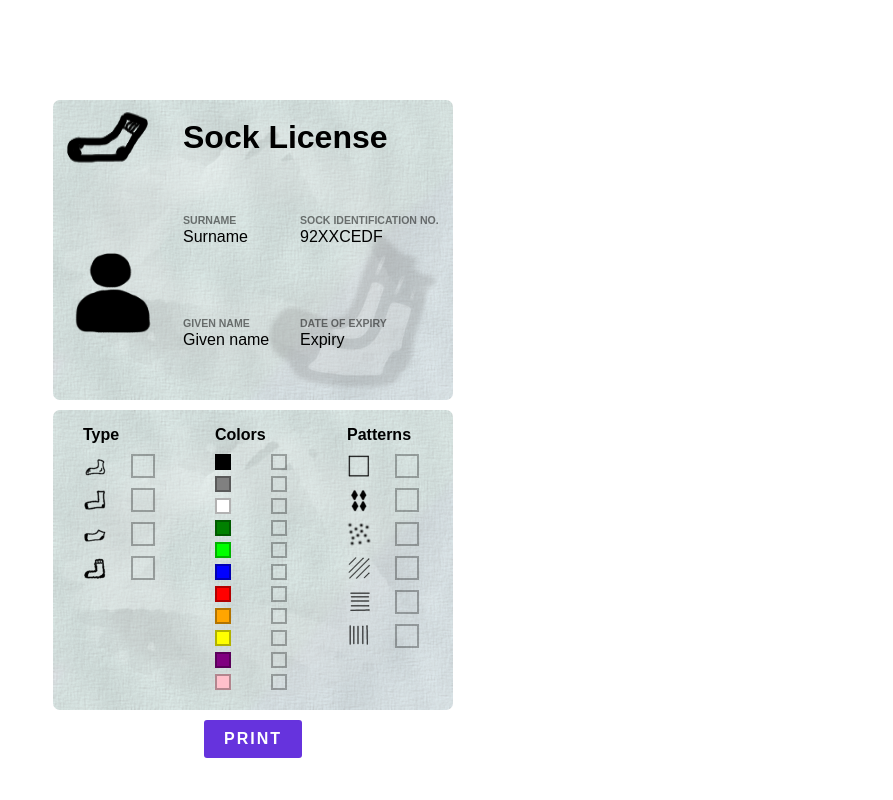
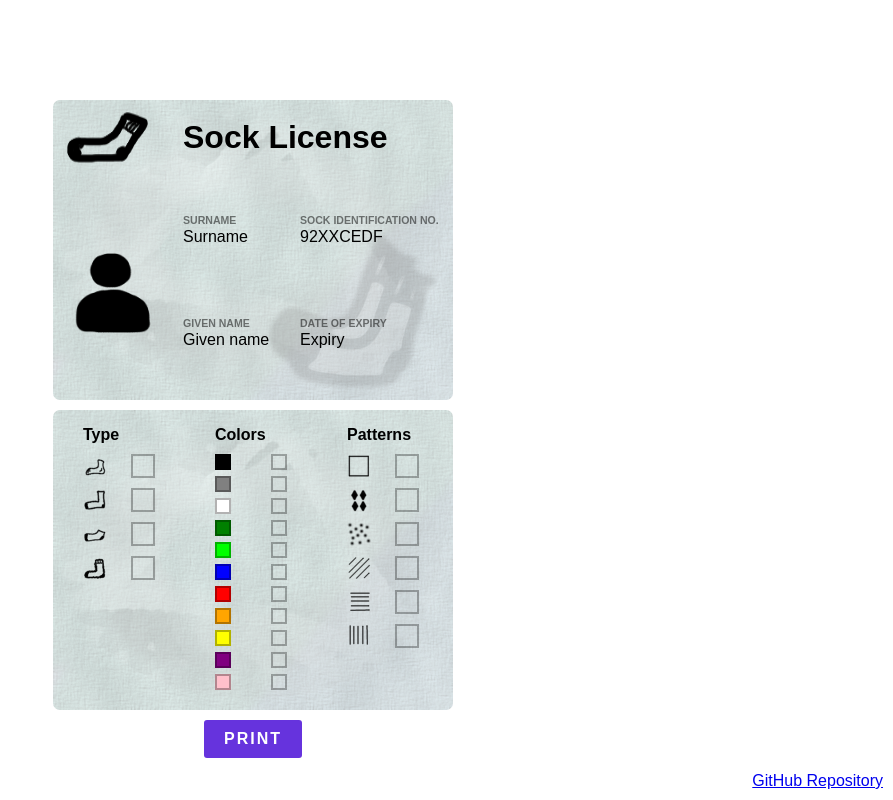
Before and after one commit to enoy19/sock-license, an Angular app: page / in a window 1280 px wide. Shown: the whole page, without its empty margins (387-1280 px from the left). Built offline with nearby package versions, Linux system fonts and the light colour scheme.

Commit message:
Add a github link

```diff
--- a/src/app/app.component.html
+++ b/src/app/app.component.html
@@ -31,3 +31,5 @@
     </div>
 
 </div>
+
+<a href="https://github.com/enoy19/sock-license">GitHub Repository</a>
--- a/src/app/app.component.scss
+++ b/src/app/app.component.scss
@@ -78,3 +78,9 @@ button {
         transform: scale(1.1);
     }
 }
+
+a {
+    position: fixed;
+    bottom: 10px;
+    right: 10px;
+}
```
